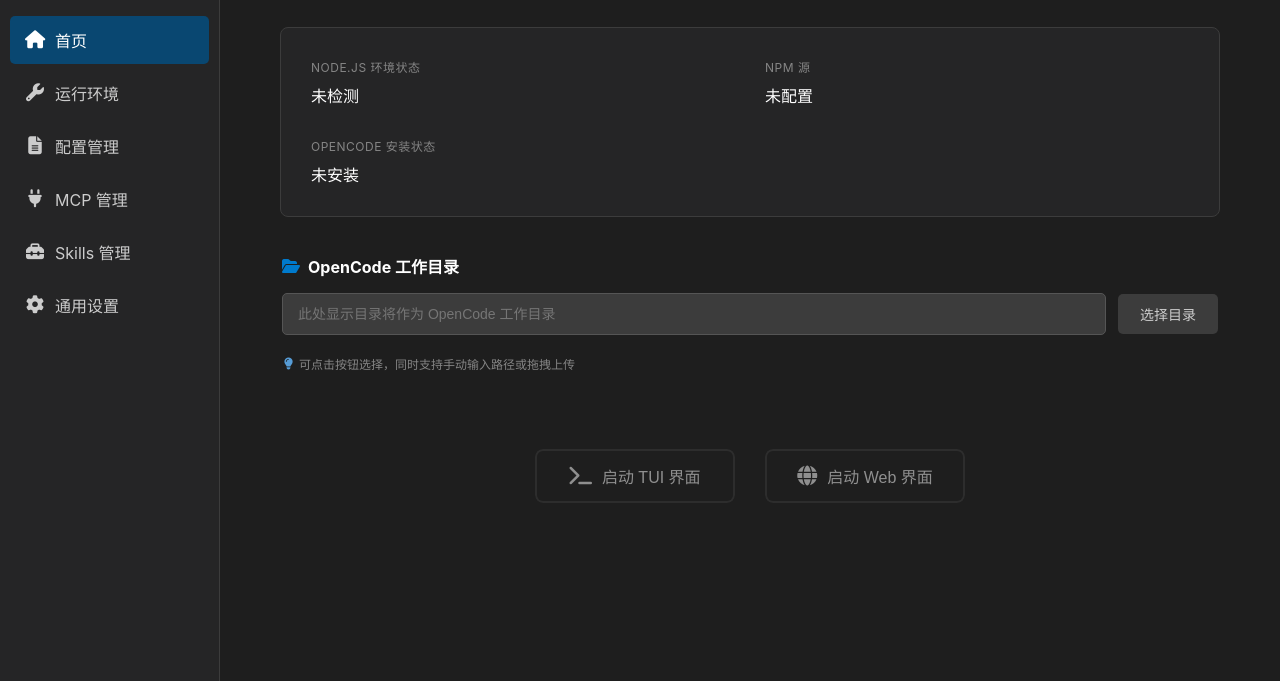
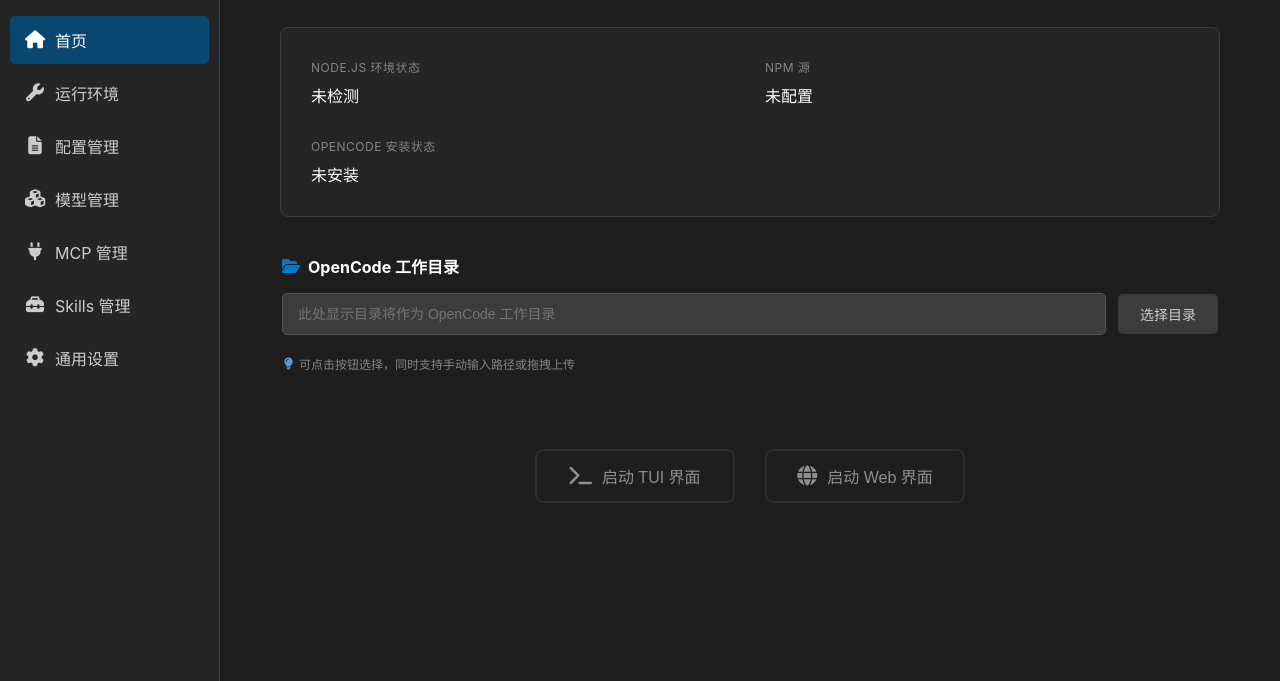
Before and after one commit to likeaturtle/OC-Launcher, an Electron app: page src/renderer/index.html in a window 1280 px wide. Both pictures are taken after a click on the item "首页". Shown: the part 119-800 px from the top of the page. Drawn offline with Linux system fonts and the light colour scheme; no server answers.

Commit message:
Migrate the third-party model management module from the original Configuration Management Page to new Model Management Page.

```diff
--- a/src/renderer/index.html
+++ b/src/renderer/index.html
@@ -27,6 +27,10 @@
         <li class="nav-item" data-page="config">
           <span class="icon"><i class="fas fa-file-alt"></i></span>
           <span>配置管理</span>
+        </li>
+        <li class="nav-item" data-page="models">
+          <span class="icon"><i class="fas fa-cubes"></i></span>
+          <span>模型管理</span>
         </li>
         <li class="nav-item" data-page="mcp">
           <span class="icon"><i class="fas fa-plug"></i></span>
@@ -172,7 +176,17 @@
             <button class="btn btn-primary" id="generate-config-btn">生成默认配置</button>
             <div class="step-status" id="generate-config-status"></div>
           </div>
+        </div>
+      </div>
 
+      <!-- 模型管理页 -->
+      <div class="page" id="page-models">
+        <div class="page-header">
+          <h2>模型管理</h2>
+          <p class="subtitle">管理第三方模型服务商和模型</p>
+        </div>
+
+        <div class="setup-steps">
           <div class="setup-step">
             <div class="step-header">
               <span class="step-number"><i class="fas fa-cubes"></i></span>
--- a/src/renderer/renderer.js
+++ b/src/renderer/renderer.js
@@ -16,8 +16,8 @@ document.querySelectorAll('.nav-item').forEach(item => {
     document.querySelectorAll('.page').forEach(p => p.classList.remove('active'));
     document.getElementById(`page-${page}`).classList.add('active');
 
-    // 如果切换到配置页面，加载模型信息
-    if (page === 'config') {
+    // 如果切换到模型管理页面，加载模型信息
+    if (page === 'models') {
       loadModels();
     }
   });
```
